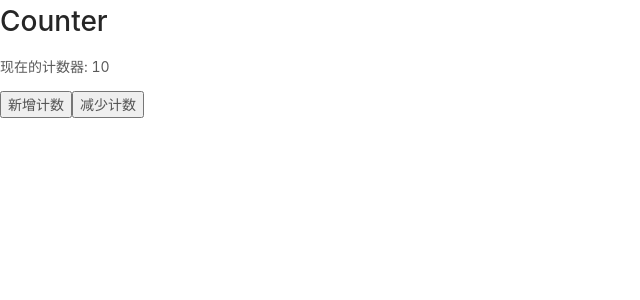
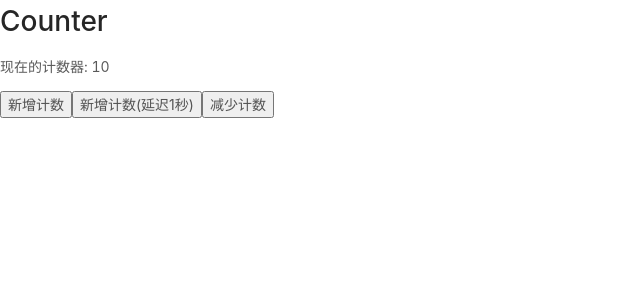
Before and after one commit to JanYLee/recruit-app, a React app: page / in a window 1280 px wide. Shown: the top 300 px of the page, without its empty margins (0-640 px from the left). Built offline with nearby package versions, Linux system fonts and the light colour scheme.

Commit message:
feat: 引入react-thunk, 展示异步操作示例代码

```diff
--- a/src/App.jsx
+++ b/src/App.jsx
@@ -2,13 +2,14 @@ import React, { Component } from 'react';
 
 export default class App extends Component {
   render() {
-    const { store, addCounter, deleteCounter } = this.props;
+    const { store, addCounter, deleteCounter, addCounterAsync } = this.props;
     const num = store.getState();
     return(
       <div>
         <h1>Counter</h1>
         <p>现在的计数器: {num}</p>
         <button onClick={() => store.dispatch(addCounter())}>新增计数</button>
+        <button onClick={() => store.dispatch(addCounterAsync())}>新增计数(延迟1秒)</button>
         <button onClick={() => store.dispatch(deleteCounter())}>减少计数</button>
       </div>
     )
--- a/src/index.js
+++ b/src/index.js
@@ -1,16 +1,17 @@
 import React from 'react';
 import ReactDOM from 'react-dom';
-import { createStore } from 'redux';
+import { createStore, applyMiddleware } from 'redux';
+import thunk from 'redux-thunk';
 
-import { counter, addCounter, deleteCounter } from './index.redux';
+import { counter, addCounter, deleteCounter, addCounterAsync } from './index.redux';
 
 import App from './App.jsx';
 
 // 新建store
-const store = createStore(counter);
+const store = createStore(counter, applyMiddleware(thunk));
 
 function render() {
-  ReactDOM.render(<App store={store} addCounter={addCounter} deleteCounter={deleteCounter}/>, document.getElementById('root'));
+  ReactDOM.render(<App store={store} addCounter={addCounter} deleteCounter={deleteCounter} addCounterAsync={addCounterAsync}/>, document.getElementById('root'));
 }
 render();
 
--- a/src/index.redux.js
+++ b/src/index.redux.js
@@ -1,4 +1,3 @@
-
 const ADD_COUNTER = 'add';
 const DELETE_COUNTER = 'delete';
 
@@ -21,6 +20,14 @@ export function addCounter() {
   return { type: ADD_COUNTER };
 }
 
+export function addCounterAsync() {
+  return dispatch => {
+    setTimeout(() => {
+      dispatch(addCounter());
+    }, 1000);
+  };
+}
+
 export function deleteCounter() {
   return { type: DELETE_COUNTER };
 }
```
Also changed, not shown: package.json (+6 -3 lines), 1 other file (tests, documents, lock files or other folders).
